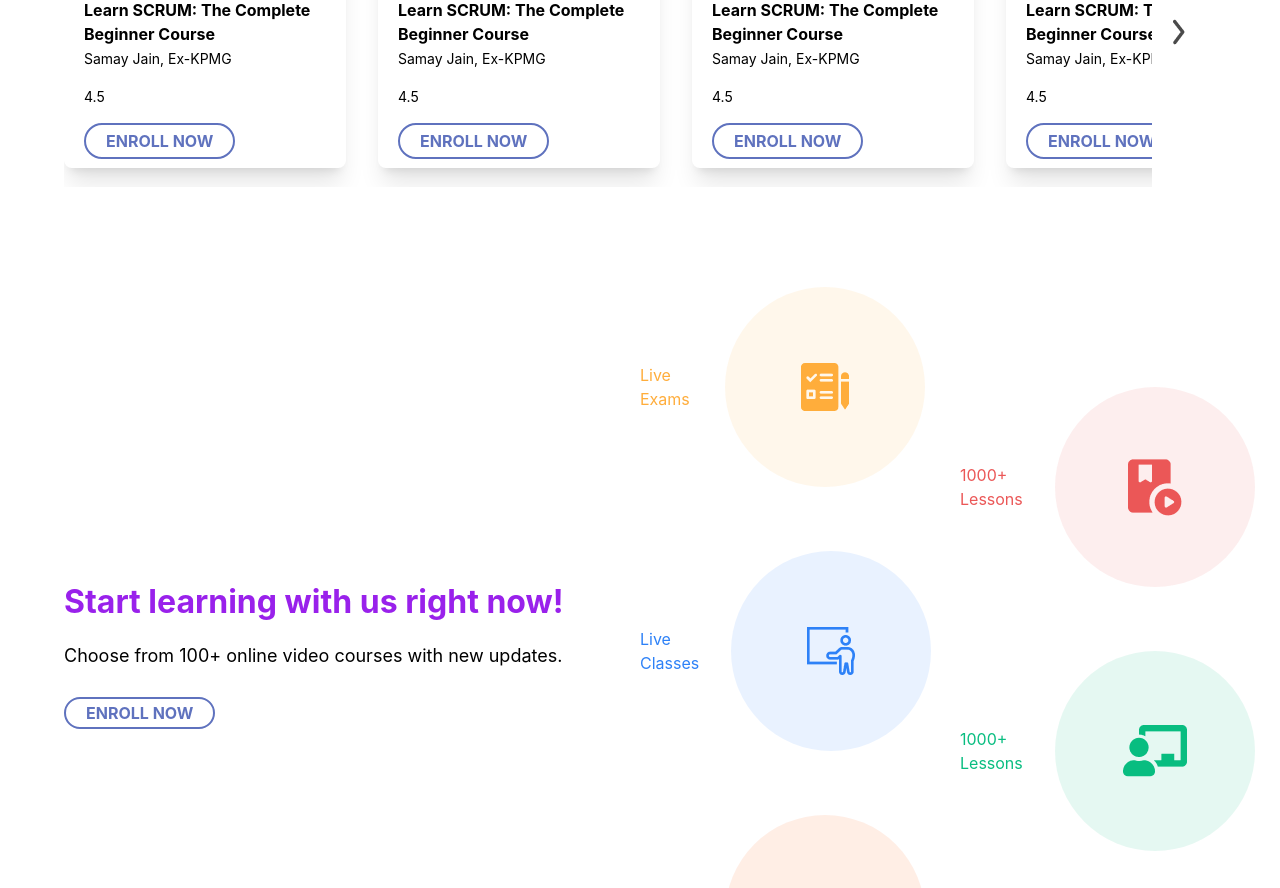
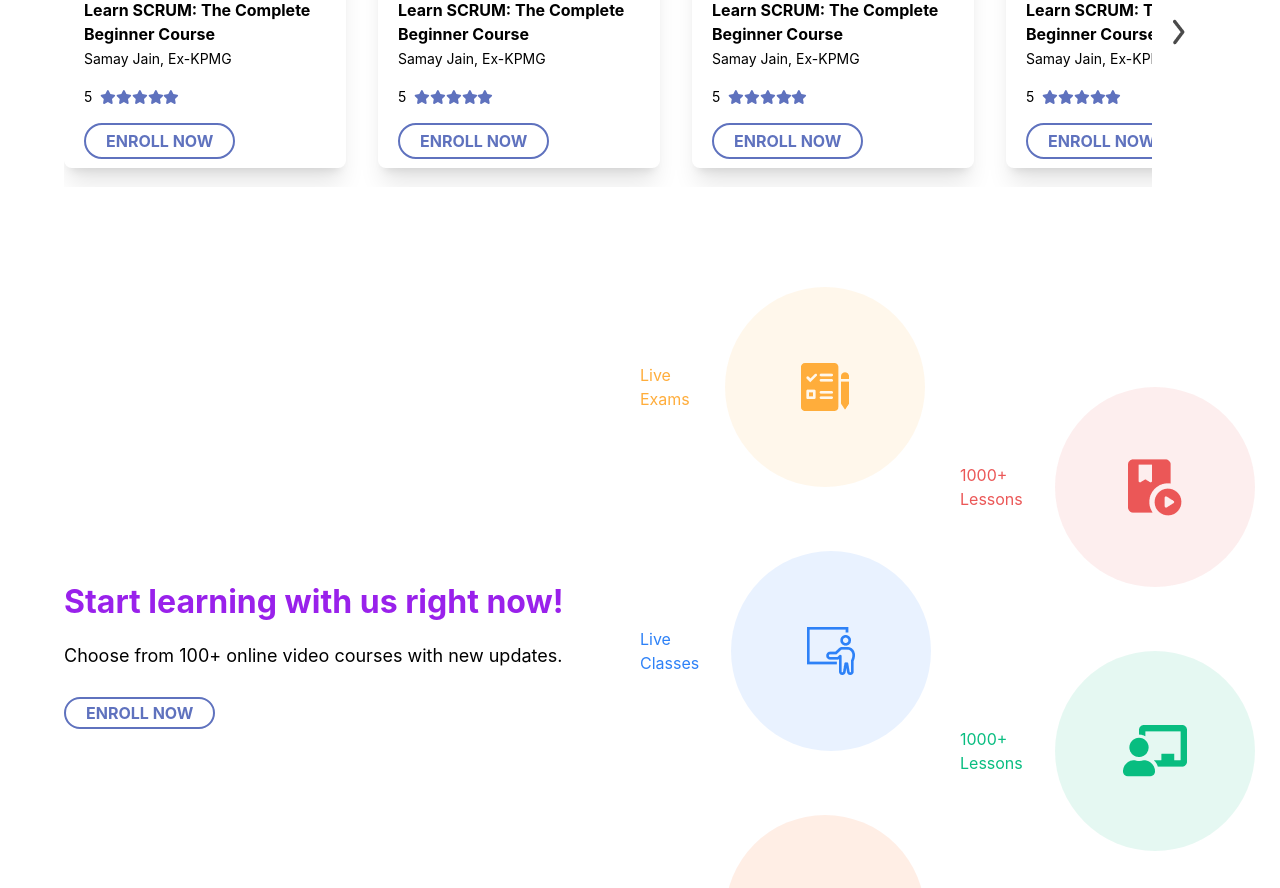
Before and after one commit to moniruzzaman01/task-DiGiLABS, a React (Create React App) app: page / in a window 1280 px wide. Shown: the part 1096-1984 px from the top of the page. Built offline with nearby package versions, Linux system fonts and the light colour scheme.

Commit message:
rating star added in course section

```diff
--- a/package.json
+++ b/package.json
@@ -3,6 +3,9 @@
   "version": "0.1.0",
   "private": true,
   "dependencies": {
+    "@fortawesome/fontawesome-svg-core": "^6.1.1",
+    "@fortawesome/free-solid-svg-icons": "^6.1.1",
+    "@fortawesome/react-fontawesome": "^0.2.0",
     "@testing-library/jest-dom": "^5.16.4",
     "@testing-library/react": "^13.3.0",
     "@testing-library/user-event": "^13.5.0",
--- a/src/Components/Courses.js
+++ b/src/Components/Courses.js
@@ -1,6 +1,8 @@
 import React from "react";
 import img from "../assets/Rectangle 5.png";
 import right from "../assets/right-arrow.png";
+import { FontAwesomeIcon } from "@fortawesome/react-fontawesome";
+import { faStar } from "@fortawesome/free-solid-svg-icons";
 
 const Courses = () => {
   return (
@@ -26,8 +28,14 @@
                 </p>
                 <span className=" text-[14px] my-4 ">Samay Jain, Ex-KPMG</span>
                 <div className=" text-[14px] my-4 ">
-                  <span>4.5</span>
-                  <span></span>
+                  <span className=" mr-2">5</span>
+                  <span className=" text-[#5f72be]">
+                    <FontAwesomeIcon icon={faStar} />
+                    <FontAwesomeIcon icon={faStar} />
+                    <FontAwesomeIcon icon={faStar} />
+                    <FontAwesomeIcon icon={faStar} />
+                    <FontAwesomeIcon icon={faStar} />
+                  </span>
                 </div>
                 <span className=" inline-block border-2 border-[#5f72be] px-5 py-1 font-bold rounded-full text-[#5f72be] uppercase cursor-pointer">
                   enroll now
```
Also changed, not shown: 1 other file (tests, documents, lock files or other folders).
